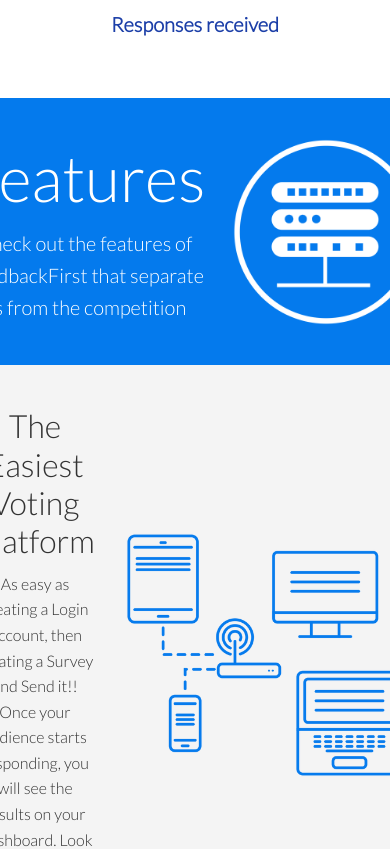
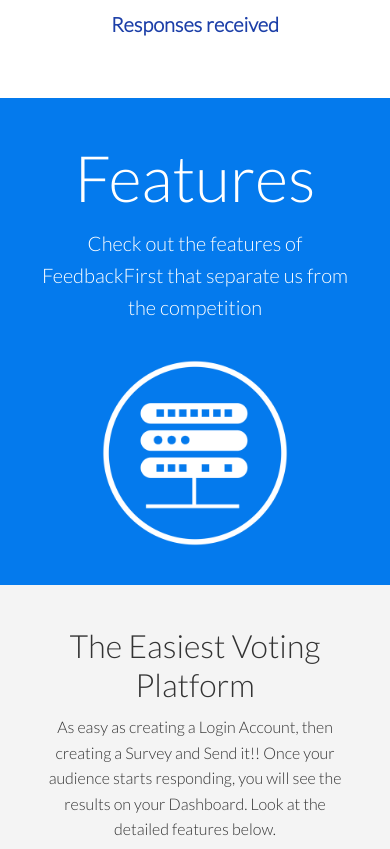
Before and after one commit to 9raviy/FeedbackFirst, a React (Create React App) app in the folder client/: page / in a window 390 px wide. Shown: the part 1460-2309 px from the top of the page. Built offline with nearby package versions, Linux system fonts and the light colour scheme; no server answers.

Commit message:
UI refined

```diff
--- a/client/src/components/Dashboard.js
+++ b/client/src/components/Dashboard.js
@@ -23,7 +23,7 @@
                 <div class="container grid">
                     <div>
                     <p className="lead alert">
-                            List of all surveys created and sent by you are shown below
+                            Dashboard lists all the surveys created by you
                         </p>
                     </div>
                     <div>
--- a/client/src/css/style.css
+++ b/client/src/css/style.css
@@ -419,7 +419,9 @@
   .cloud .grid,
   .features-main .grid,
   .docs-main .grid,
-  .survey {
+  .survey,
+  .features-head .grid,
+  .features-sub-head .grid {
     grid-template-columns: 1fr;
     grid-template-rows: 1fr;
   }
```
Also changed, not shown: client/src/components/features.js (indentation only), 1 other file (tests, documents, lock files or other folders).
